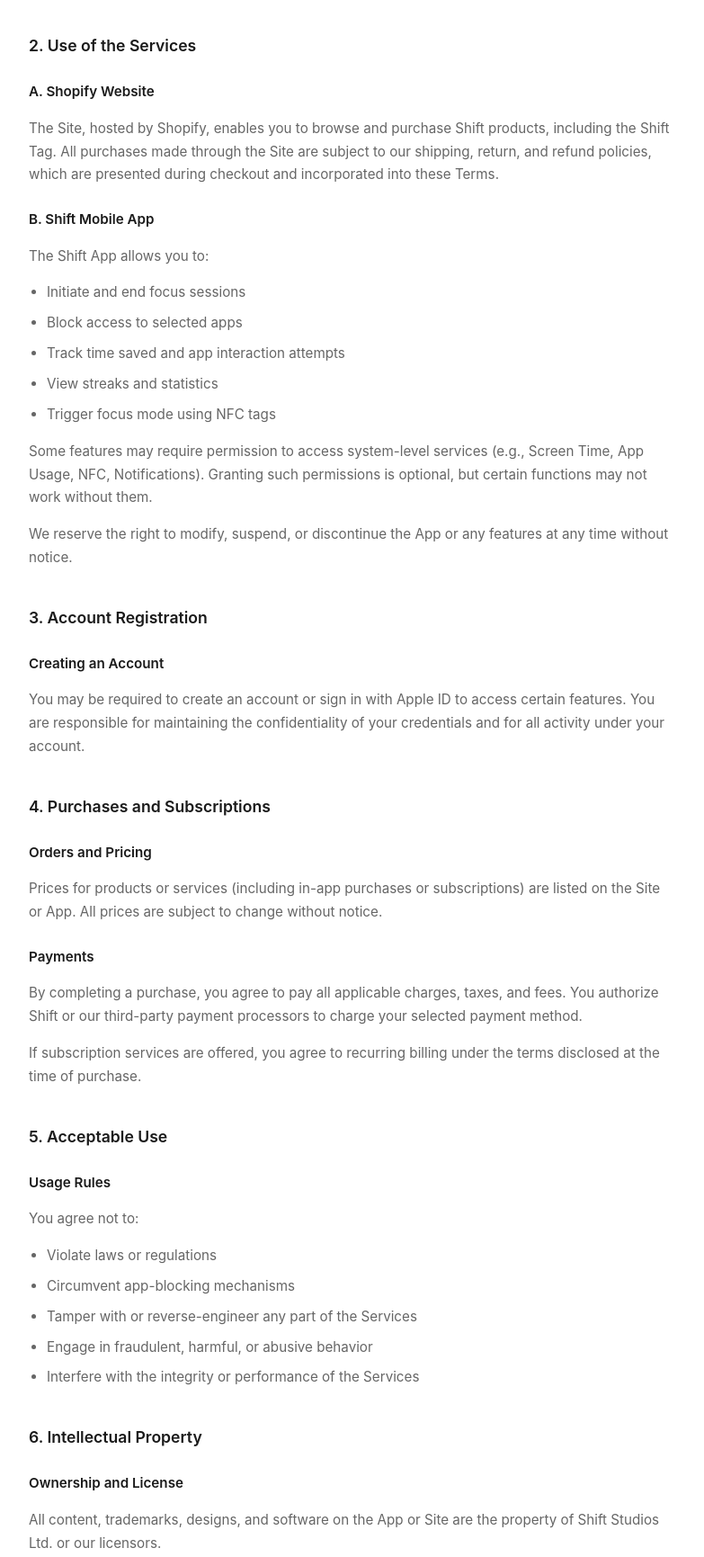
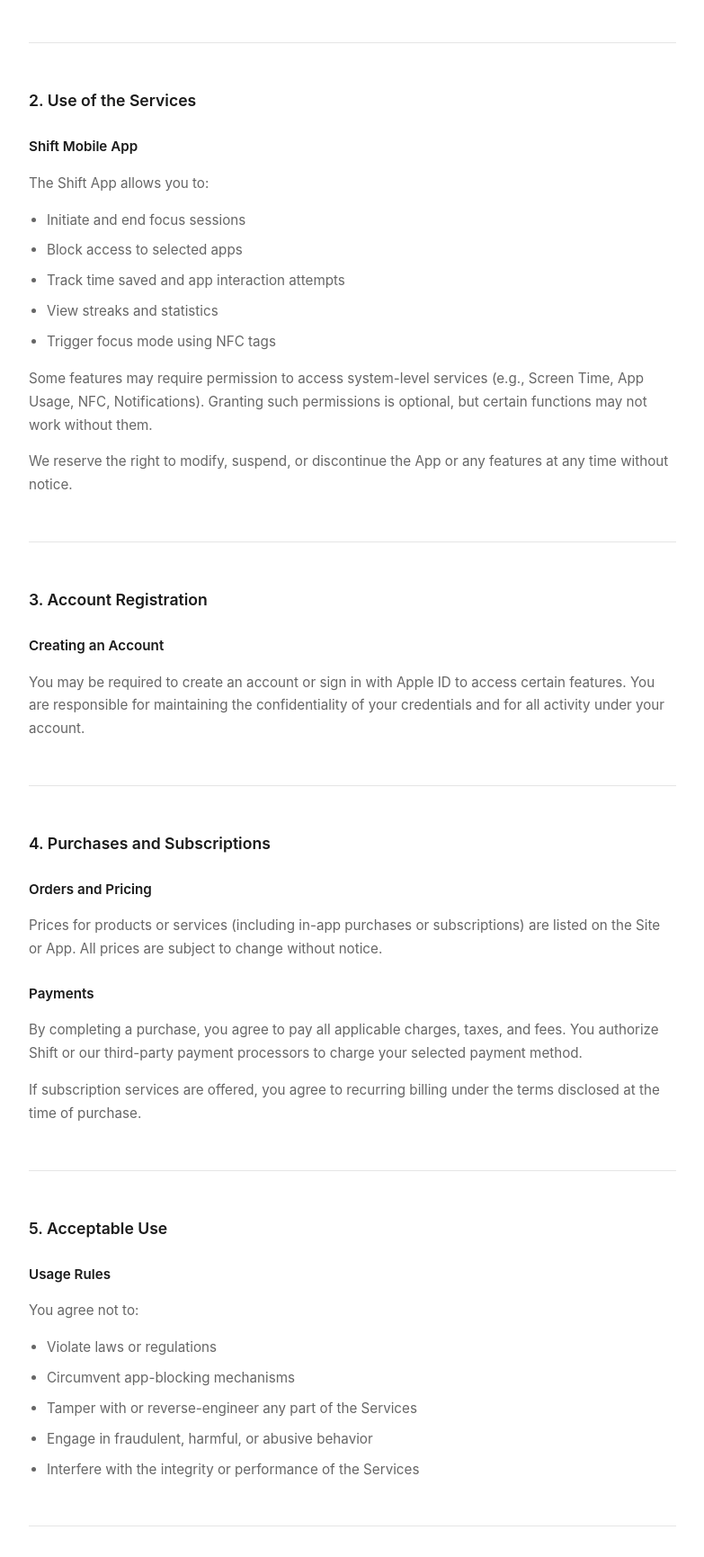
Before and after one commit to qinshuailin/shiftapp, a plain HTML site: page termsandconditions.html in a window 1280 px wide. Shown: the part 579-2310 px from the top of the page at 90% size, without its empty margins (248-1031 px from the left). Drawn offline with Linux system fonts and the light colour scheme.

Commit message:
Update termsandconditions.html

```diff
--- a/termsandconditions.html
+++ b/termsandconditions.html
@@ -97,6 +97,12 @@
             text-decoration: underline;
         }
 
+        hr {
+            border: none;
+            border-top: 1px solid #e5e5e5;
+            margin: 50px 0;
+        }
+
         @media (max-width: 768px) {
             .container {
                 padding: 40px 20px;
@@ -129,12 +135,11 @@
             <p>To use our Services, you must be at least the age of majority in your jurisdiction or have consent from a parent or guardian. By using the Services, you represent and warrant that you meet these requirements.</p>
         </div>
 
+        <hr>
+
         <div class="section">
             <h2>2. Use of the Services</h2>
-            <h3>A. Shopify Website</h3>
-            <p>The Site, hosted by Shopify, enables you to browse and purchase Shift products, including the Shift Tag. All purchases made through the Site are subject to our shipping, return, and refund policies, which are presented during checkout and incorporated into these Terms.</p>
-
-            <h3>B. Shift Mobile App</h3>
+            <h3>Shift Mobile App</h3>
             <p>The Shift App allows you to:</p>
             <ul>
                 <li>Initiate and end focus sessions</li>
@@ -147,11 +152,15 @@
             <p>We reserve the right to modify, suspend, or discontinue the App or any features at any time without notice.</p>
         </div>
 
+        <hr>
+
         <div class="section">
             <h2>3. Account Registration</h2>
             <h3>Creating an Account</h3>
             <p>You may be required to create an account or sign in with Apple ID to access certain features. You are responsible for maintaining the confidentiality of your credentials and for all activity under your account.</p>
         </div>
+
+        <hr>
 
         <div class="section">
             <h2>4. Purchases and Subscriptions</h2>
@@ -162,6 +171,8 @@
             <p>By completing a purchase, you agree to pay all applicable charges, taxes, and fees. You authorize Shift or our third-party payment processors to charge your selected payment method.</p>
             <p>If subscription services are offered, you agree to recurring billing under the terms disclosed at the time of purchase.</p>
         </div>
+
+        <hr>
 
         <div class="section">
             <h2>5. Acceptable Use</h2>
@@ -176,6 +187,8 @@
             </ul>
         </div>
 
+        <hr>
+
         <div class="section">
             <h2>6. Intellectual Property</h2>
             <h3>Ownership and License</h3>
@@ -183,11 +196,15 @@
             <p>You are granted a limited, non-exclusive, non-transferable, and revocable license to use the App and Site for personal, non-commercial purposes only.</p>
         </div>
 
+        <hr>
+
         <div class="section">
             <h2>7. Privacy</h2>
             <h3>Data Practices</h3>
             <p>Your use of the Services is subject to our Privacy Policy, which explains how we collect, use, and safeguard your personal data. By using the Services, you consent to the processing of your information in accordance with that policy.</p>
         </div>
+
+        <hr>
 
         <div class="section">
             <h2>8. Disclaimers</h2>
@@ -198,6 +215,8 @@
                 <li>We are not responsible for any failure to block apps due to device limitations, OS changes, or user behavior.</li>
             </ul>
         </div>
+
+        <hr>
 
         <div class="section">
             <h2>9. Limitation of Liability</h2>
@@ -210,12 +229,16 @@
             <p>Our total liability shall not exceed the amount you paid to us in the 12 months preceding the claim.</p>
         </div>
 
+        <hr>
+
         <div class="section">
             <h2>10. Termination</h2>
             <h3>Ending Your Access</h3>
             <p>We reserve the right to suspend or terminate your access to the Services at any time, with or without notice, if we believe you have violated these Terms or for any other lawful reason.</p>
             <p>Upon termination, all rights granted to you will immediately cease.</p>
         </div>
+
+        <hr>
 
         <div class="section">
             <h2>11. Modifications to These Terms</h2>
@@ -224,11 +247,15 @@
             <p>Your continued use of the Services after changes become effective constitutes your acceptance of the revised Terms.</p>
         </div>
 
+        <hr>
+
         <div class="section">
             <h2>12. Governing Law</h2>
             <h3>Jurisdiction</h3>
             <p>These Terms are governed by the laws of New Zealand. Any disputes arising out of or related to the Services shall be subject to the exclusive jurisdiction of the courts in Auckland, NZ.</p>
         </div>
+
+        <hr>
 
         <div class="section">
             <h2>13. Contact Us</h2>
```
